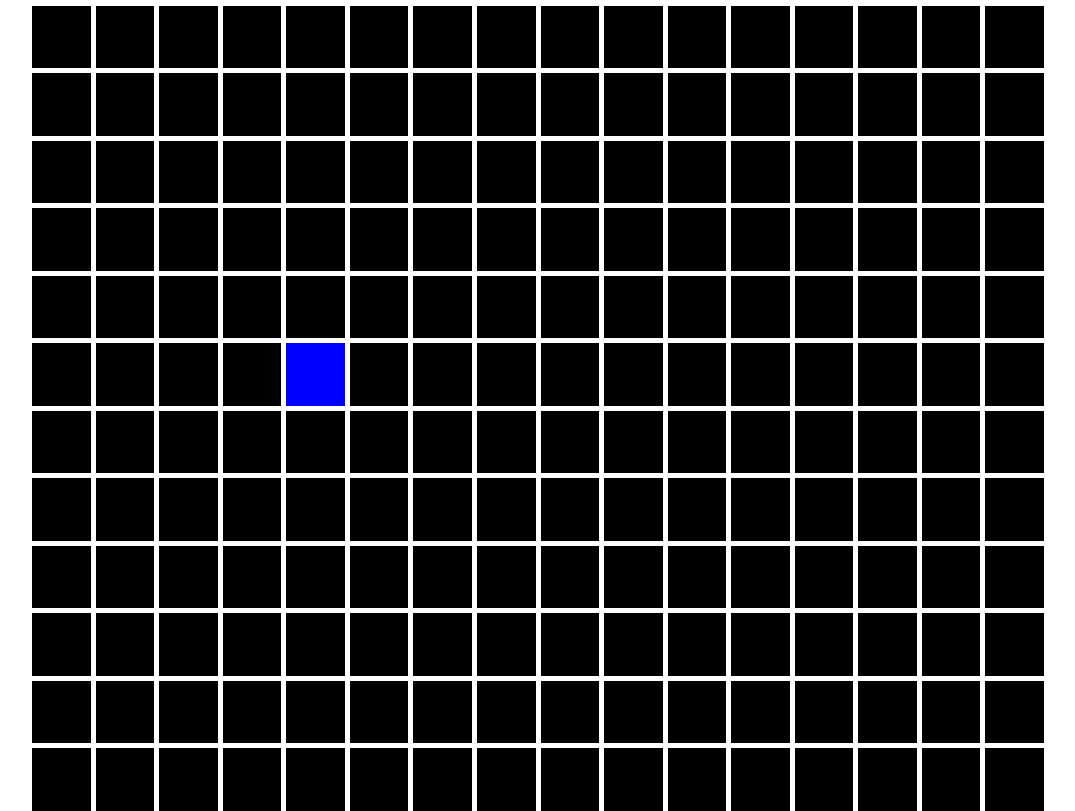
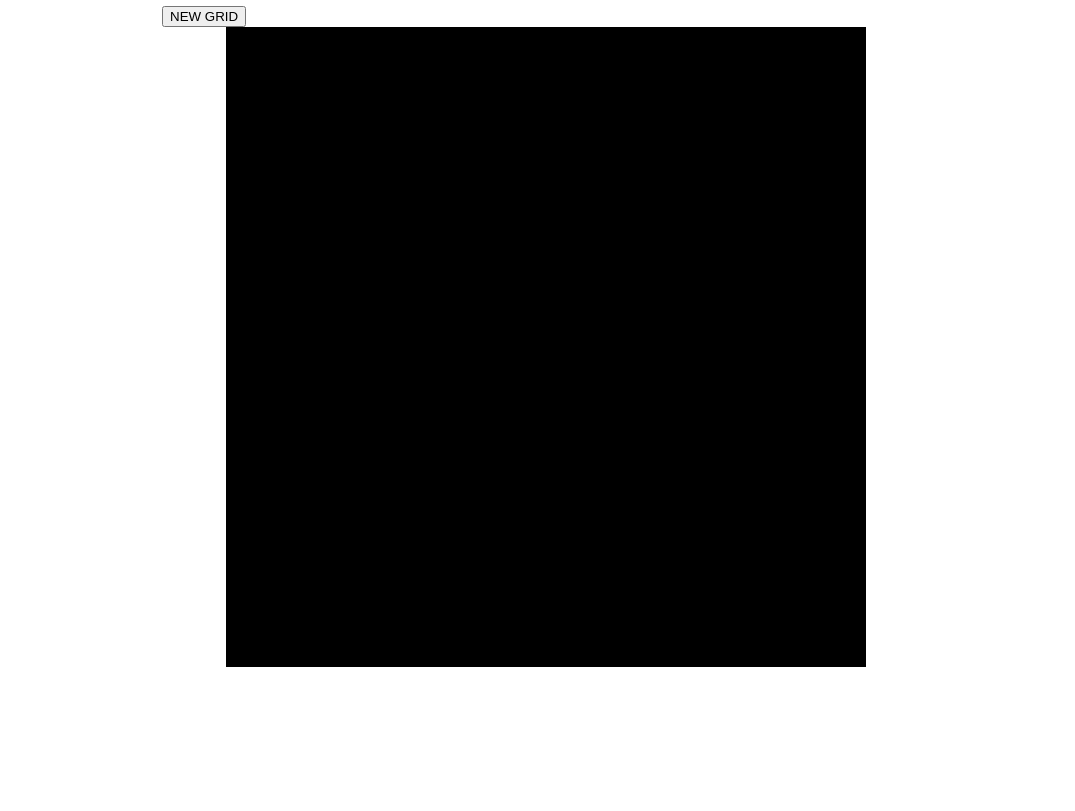
Before and after one commit to LukeBusfield/Etch-a-Sketch, a plain HTML site: page index.html in a window 1280 px wide. Shown: the part 76-887 px from the top of the page, without its empty margins (102-1177 px from the left). After the commit the page ends 800 px from the top, so only its background shows below. Drawn offline with Linux system fonts and the light colour scheme.

Commit message:
completed base tasks. Need to look at container.

```diff
--- a/index.html
+++ b/index.html
@@ -10,9 +10,10 @@
     <link rel="stylesheet" type="text/css" href="style.css">
 </head>
 <body>
-    <h1>
+     <h1>
         ETCH-A-SKETCH
-    </h1>
+     </h1>
+    <button>NEW GRID</button>
     <div id="container"></div>
 </body>
 </html>
--- a/script.js
+++ b/script.js
@@ -1,70 +1,60 @@
-/*
 const container = document.querySelector('#container');
 
-const content = document.createElement('div');
-content.classList.add('content');
-content.textContent = 'This is the glorious text-content!';
+const bodyHeight = window.innerHeight;
+const containerHeight = bodyHeight * 0.8;
+container.style.height = containerHeight + 'px';
 
-const red = document.createElement('p');
-red.textContent = 'I am red!';
-red.style.color = "red";
+container.style.width = containerHeight + 'px';
 
-const h3 = document.createElement("h3");
-h3.textContent = "I’m a blue h3!";
-h3.style.color = "blue";
+const leftMargin = window.innerWidth * 0.5 - containerHeight * 0.5;
+container.style.marginLeft =  leftMargin+ 'px';
 
-const div = document.createElement("div");
-div.style.borderColor = "black";
-div.style.backgroundColor = "pink";
+createGrid(16, 16);
 
-const h1 = document.createElement("h1");
-h1.textContent = "I’m in a div";
-div.appendChild(h1);
+function createGrid(colsInput, rowsInput){
+    container.innerHTML = '';
+    const rows = new Array(colsInput);
+    for(i = 0; i < rowsInput; i++){
+        rows[i] = document.createElement('div');
+        rows[i].style.display = "flex";
+        const heightPercentage = 100/rowsInput;
+        rows[i].style.height = heightPercentage + "%";
 
-const p = document.createElement('p');
-p.textContent = 'ME TOO!';
-div.appendChild(p);
+        let column = new Array(colsInput);
 
-container.appendChild(content);
-container.appendChild(red);
-container.appendChild(h3);
-container.appendChild(div);
+        for(j = 0; j < colsInput; j++){
+            let div = document.createElement('div');
+            div.style.backgroundColor = "black";
+            div.style.height = "100%";
+            const widthPercentage = 100/colsInput;
+            div.style.width = widthPercentage + "%";
+            div.addEventListener('mouseover', () => {
+                div.style.backgroundColor = "red";
+            });
+            column[j] = div;
+            rows[i].appendChild(div);
+        }
 
-const container = document.querySelector('#container');
-
-let columns = new Array(16);
-columns.forEach(function(){
-    columns[i] = new Array(16);
-    columns[i].forEach(function(){
-        let div = document.createElement("div");
-        div.style.color = black;
-    });
-    container.append(columns[i]);
-});
-*/
-const container = document.querySelector('#container');
-const columns = new Array(16);
-
-for(i = 0; i < 16; i++){
-    columns[i] = document.createElement('div');
-    columns[i].style.display = "flex";
-    columns[i].style.height = "6.25%";
-    columns[i].style.gap = "5px";
-    columns[i].style.marginBottom = "5px";
-
-    let row = new Array(16);
-
-    for(j = 0; j < 16; j++){
-        let div = document.createElement('div');
-        div.style.backgroundColor = "black";
-        div.style.height = "100%";
-        div.style.gap = "5px";
-        div.style.width = "6.25%";
-        row[j] = div;
-        columns[i].appendChild(div);
+        container.appendChild(rows[i]);
     }
-
-    container.appendChild(columns[i]);
 }
 
-columns[5].childNodes[4].style.backgroundColor = "blue";
+const btn = document.querySelector("button");
+btn.addEventListener('click', () => {
+    /*
+    for(i = 0; i < 16; i++){
+        for(j = 0; j < 16; j++){
+            columns[i].childNodes[j].style.backgroundColor = "black";
+        }
+    }
+    */
+   const colsInput = prompt("How many columns do you want?");
+   const rowsInput = prompt("How many rows do you want?");
+   if(isNaN(colsInput) || isNaN(rowsInput)){
+    alert("invalid input");
+   }else if(colsInput > 100 || rowsInput > 100){
+    alert("Only 100 rows and columns allowed.")
+   }else{
+    createGrid(colsInput, rowsInput);
+   }
+});
--- a/style.css
+++ b/style.css
@@ -1,10 +1,11 @@
-#container{
-    height: 1000px;
-    width: 80%;
-    margin-left: 10%;
-}
 h1{
     text-align: center;
-    font-size: px;
     font-family:'Gill Sans', 'Gill Sans MT', Calibri, 'Trebuchet MS', sans-serif
 }
+body{
+    width: 100%;
+    height: 100%;
+}
+button{
+    margin-left: 20%;
+}
```
